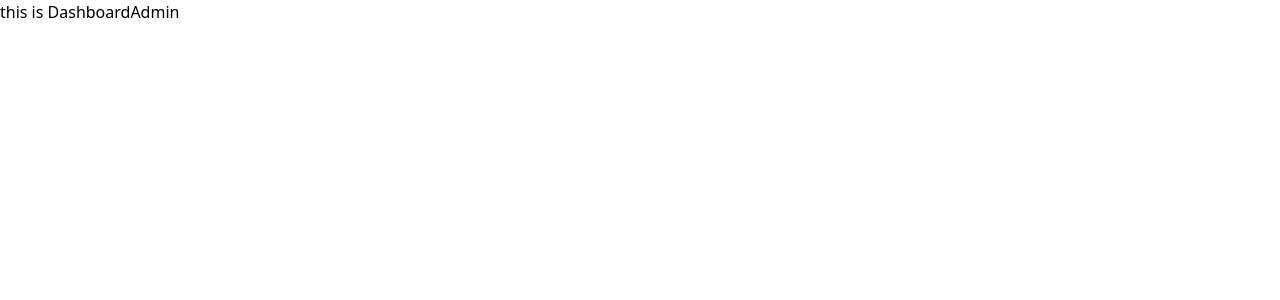
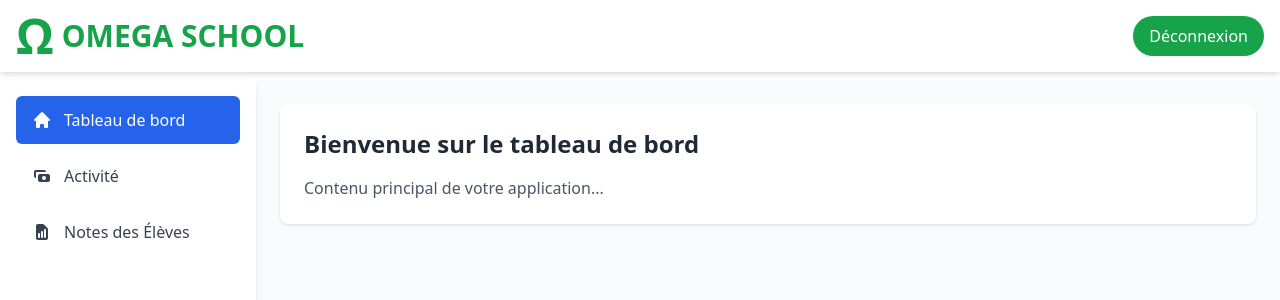
Before and after one commit to AHLALLAY/Redline-finale, a React (Vite) app in the folder Projet/FrontEnd/: page /admin/dashboard in a window 1280 px wide. Shown: the top 300 px of the page. Built offline with nearby package versions, Linux system fonts and the light colour scheme; sample sign-in values are in the browser's storage.

Commit message:
feat: Ajouter 'header' et 'aside' pour l'admin

```diff
--- a/Projet/FrontEnd/src/views/admin/DashboardAdmin.jsx
+++ b/Projet/FrontEnd/src/views/admin/DashboardAdmin.jsx
@@ -1,9 +1,149 @@
-function DashboardAdmin(){
-    return (
-        <div>
-            this is DashboardAdmin
+import { useState } from "react";
+import { useNavigate } from "react-router-dom";
+import { FaBars, FaTimes } from "react-icons/fa";
+
+function DashboardAdmin() {
+  const [mobileMenuOpen, setMobileMenuOpen] = useState(false);
+  const navigate = useNavigate();
+
+  const handelLogout = () => {
+    localStorage.clear();
+    navigate("/Login/staff");
+  };
+
+  return (
+    <div className="min-h-screen flex flex-col">
+      {/* Header */}
+      <header className="fixed w-full top-0 z-50 bg-white/90 backdrop-blur-md shadow-md">
+        <div className="container mx-auto px-4 py-3">
+          {/* Menu Desktop */}
+          <div className="flex justify-between items-center">
+            {/* Logo */}
+            <div className="inline-flex items-center">
+              <span className="hidden md:flex text-5xl font-bold text-green-600 mr-2">
+                Ω
+              </span>
+              <h1 className="hidden md:flex text-3xl font-bold text-green-600">
+                OMEGA SCHOOL
+              </h1>
+              <div className="inline-flex items-center md:hidden">
+                <span className="text-5xl font-bold text-green-600 mr-2">
+                  Ω
+                </span>
+                <h1 className="text-xl font-bold text-green-600">
+                  OMEGA SCHOOL
+                </h1>
+              </div>
+            </div>
+
+            {/* Menu Desktop */}
+            <nav className="hidden md:flex space-x-8">
+              <button
+                onClick={handelLogout}
+                className="bg-green-600 rounded-full px-4 py-2 text-white hover:bg-green-700 transition-colors"
+              >
+                Déconnexion
+              </button>
+            </nav>
+
+            {/* Bouton Mobile */}
+            <button
+              className="md:hidden text-gray-800"
+              onClick={() => setMobileMenuOpen(!mobileMenuOpen)}
+              aria-label="Menu"
+            >
+              {mobileMenuOpen ? <FaTimes size={24} /> : <FaBars size={24} />}
+            </button>
+          </div>
         </div>
-    );
+
+        {/* Menu Mobile */}
+        {mobileMenuOpen && (
+          <div className="md:hidden bg-white shadow-lg">
+            <nav className="flex flex-col space-y-3 p-4">
+              <button
+                className="w-full text-left py-2 px-4 text-gray-800 hover:bg-gray-100 rounded-md font-medium"
+                onClick={() => {
+                  handelLogout();
+                  setMobileMenuOpen(false);
+                }}
+              >
+                Déconnexion
+              </button>
+            </nav>
+          </div>
+        )}
+      </header>
+
+      {/* Main Content */}
+      <div className="flex flex-1 pt-20"> {/* pt-20 pour compenser le header fixe */}
+        {/* Sidebar */}
+        <aside className="w-64 fixed h-[calc(100vh-5rem)] bg-white shadow-md p-4 overflow-y-auto">
+          <nav className="space-y-2">
+            <a
+              href="#"
+              className="w-full px-4 py-3 text-left rounded-md text-white flex items-center gap-3 bg-blue-600 transition-colors"
+            >
+              <svg
+                xmlns="http://www.w3.org/2000/svg"
+                className="h-5 w-5"
+                viewBox="0 0 20 20"
+                fill="currentColor"
+              >
+                <path d="M10.707 2.293a1 1 0 00-1.414 0l-7 7a1 1 0 001.414 1.414L4 10.414V17a1 1 0 001 1h2a1 1 0 001-1v-2a1 1 0 011-1h2a1 1 0 011 1v2a1 1 0 001 1h2a1 1 0 001-1v-6.586l.293.293a1 1 0 001.414-1.414l-7-7z" />
+              </svg>
+              Tableau de bord
+            </a>
+            <a
+              href="#"
+              className="w-full px-4 py-3 text-left rounded-md hover:bg-blue-100 text-gray-700 flex items-center gap-3 transition-colors"
+            >
+              <svg
+                xmlns="http://www.w3.org/2000/svg"
+                className="h-5 w-5"
+                viewBox="0 0 20 20"
+                fill="currentColor"
+              >
+                <path
+                  fillRule="evenodd"
+                  d="M4 4a2 2 0 00-2 2v4a2 2 0 002 2V6h10a2 2 0 00-2-2H4zm2 6a2 2 0 012-2h8a2 2 0 012 2v4a2 2 0 01-2 2H8a2 2 0 01-2-2v-4zm6 4a2 2 0 100-4 2 2 0 000 4z"
+                  clipRule="evenodd"
+                />
+              </svg>
+              Activité
+            </a>
+            <a
+              href="#"
+              className="w-full px-4 py-3 text-left rounded-md hover:bg-blue-100 text-gray-700 flex items-center gap-3 transition-colors"
+            >
+              <svg
+                xmlns="http://www.w3.org/2000/svg"
+                className="h-5 w-5"
+                viewBox="0 0 20 20"
+                fill="currentColor"
+              >
+                <path
+                  fillRule="evenodd"
+                  d="M6 2a2 2 0 00-2 2v12a2 2 0 002 2h8a2 2 0 002-2V7.414A2 2 0 0015.414 6L12 2.586A2 2 0 0010.586 2H6zm2 10a1 1 0 10-2 0v3a1 1 0 102 0v-3zm2-3a1 1 0 011 1v5a1 1 0 11-2 0v-5a1 1 0 011-1zm4-1a1 1 0 10-2 0v7a1 1 0 102 0V8z"
+                  clipRule="evenodd"
+                />
+              </svg>
+              Notes des Élèves
+            </a>
+          </nav>
+        </aside>
+
+        {/* Main Content Area */}
+        <main className="flex-1 ml-64 p-6 bg-gray-50 min-h-[calc(100vh-5rem)]">
+          {/* Votre contenu principal ici */}
+          <div className="bg-white p-6 rounded-lg shadow">
+            <h2 className="text-2xl font-bold text-gray-800 mb-4">Bienvenue sur le tableau de bord</h2>
+            <p className="text-gray-600">Contenu principal de votre application...</p>
+          </div>
+        </main>
+      </div>
+    </div>
+  );
 }
 
 export default DashboardAdmin;
```
